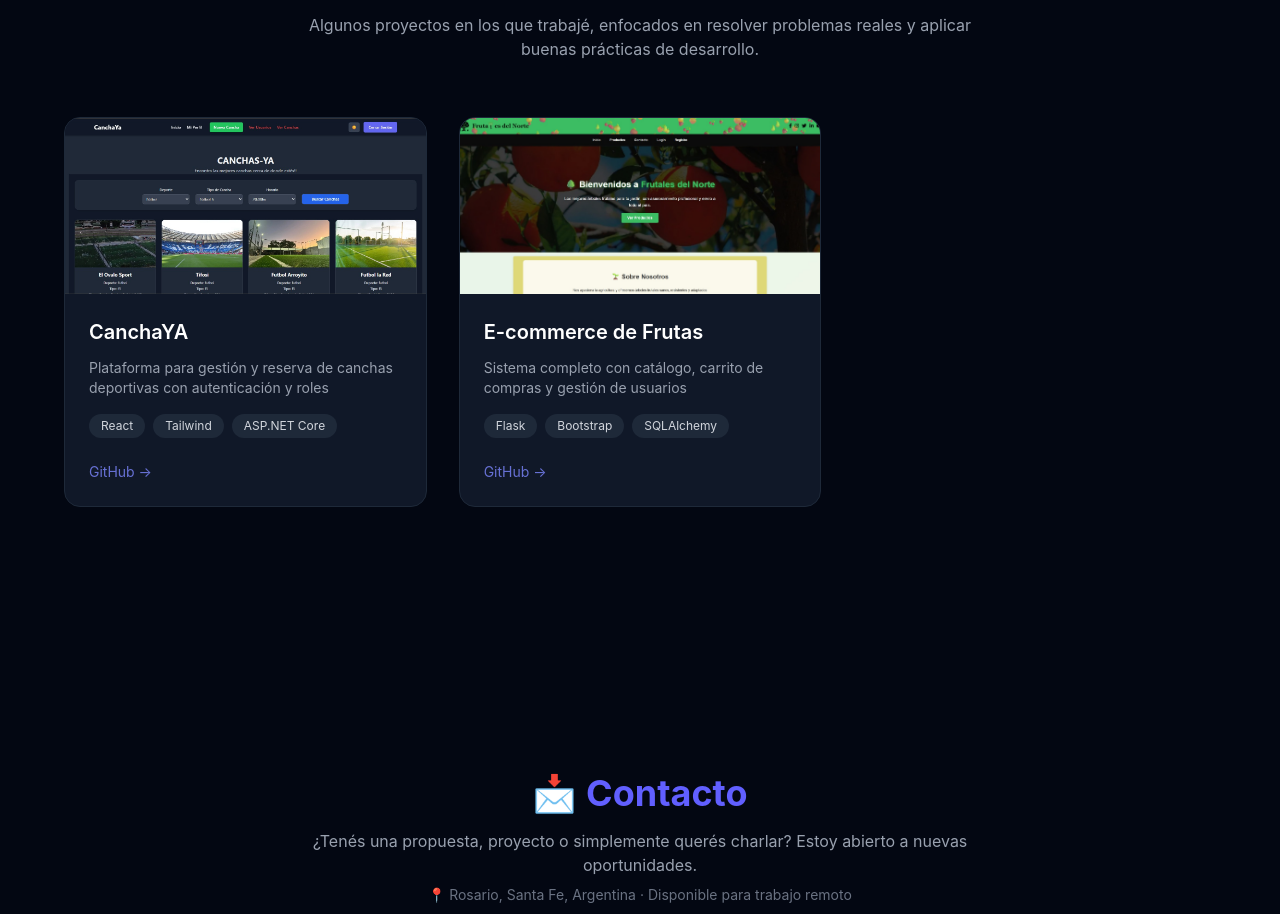
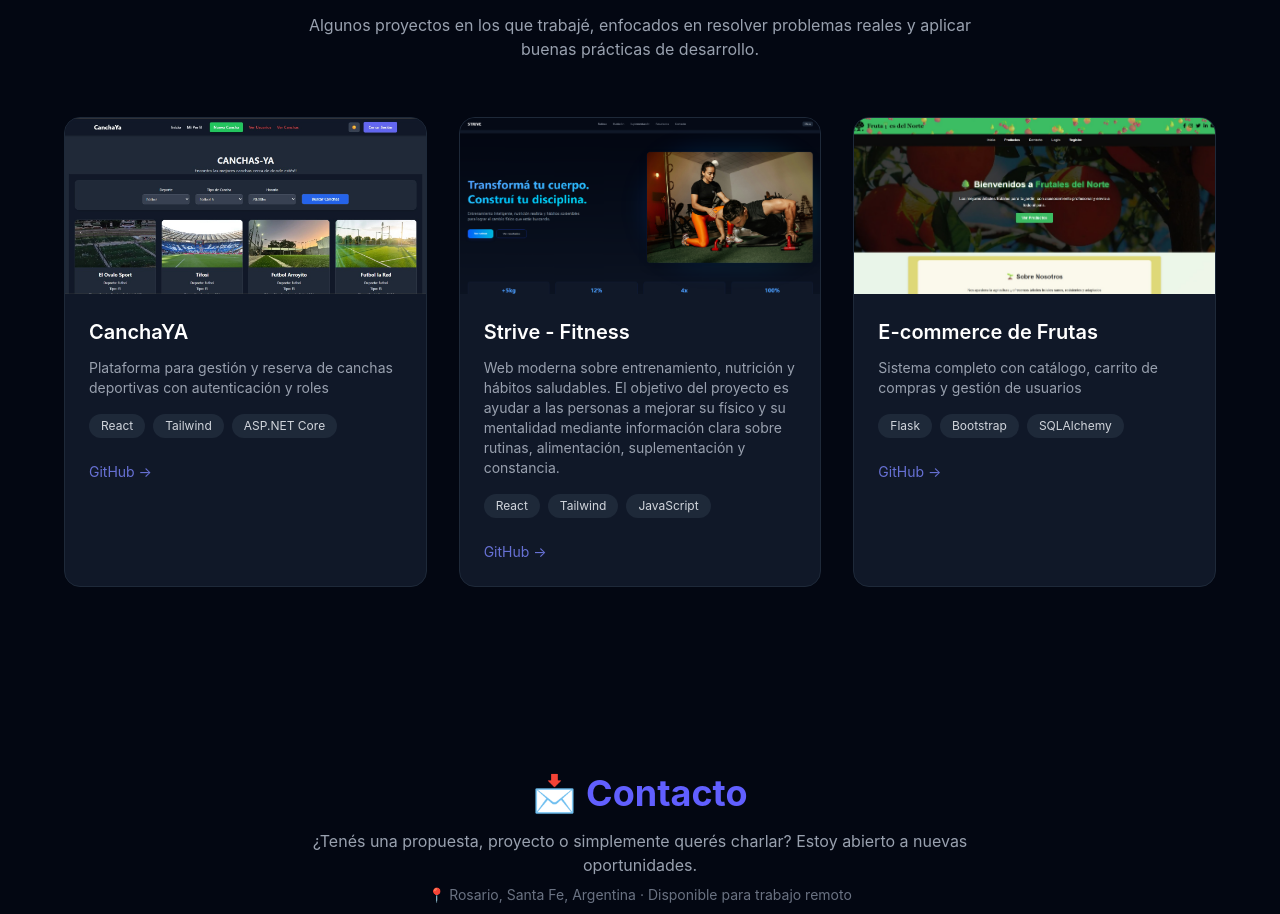
Before and after one commit to LuigiMarconiFavini/Portfolio, a React (Vite) app: page / in a window 1280 px wide. Shown: the part 1723-2637 px from the top of the page. Built offline with nearby package versions, Linux system fonts and the light colour scheme.

Commit message:
agrego proyecto strive

```diff
--- a/src/data/projects.js
+++ b/src/data/projects.js
@@ -11,6 +11,17 @@ export const projects = [
     image: "/projects/canchaYA.jpeg",
   },
   {
+    title: "Strive - Fitness",
+    description: {
+      es: "Web moderna sobre entrenamiento, nutrición y hábitos saludables. El objetivo del proyecto es ayudar a las personas a mejorar su físico y su mentalidad mediante información clara sobre rutinas, alimentación, suplementación y constancia.",
+      en: "Modern website about training, nutrition and healthy habits. The goal of the project is to help people improve their physical and mental well-being through clear information about routines, nutrition, supplementation and consistency.",
+    },
+    tech: ["React", "Tailwind", "JavaScript"],
+    github: "https://github.com/LuigiMarconiFavini/STRIVE.git",
+    demo: null,
+    image: "/projects/strive1.png",
+  },
+  {
     title: "E-commerce de Frutas",
     description: {
       es: "Sistema completo con catálogo, carrito de compras y gestión de usuarios",
```
Also changed, not shown: public/projects/strive1.png (added).
